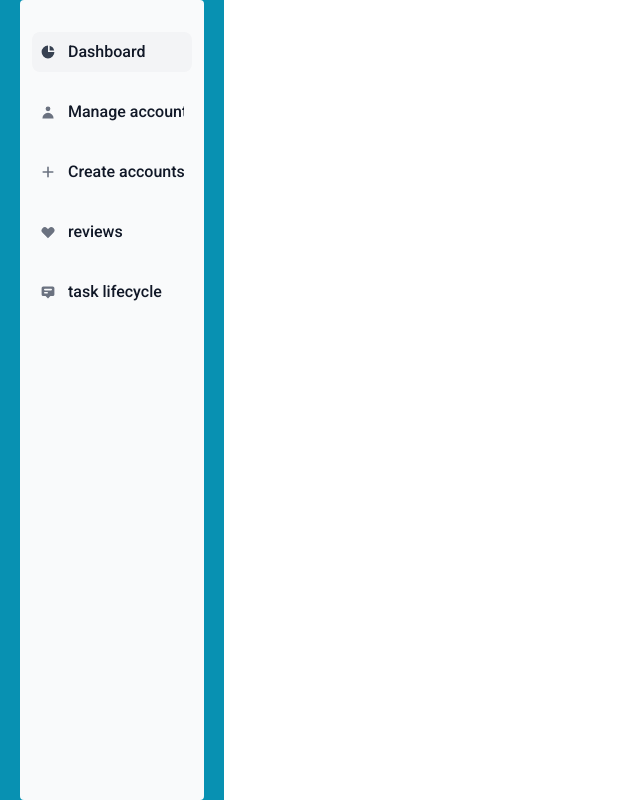
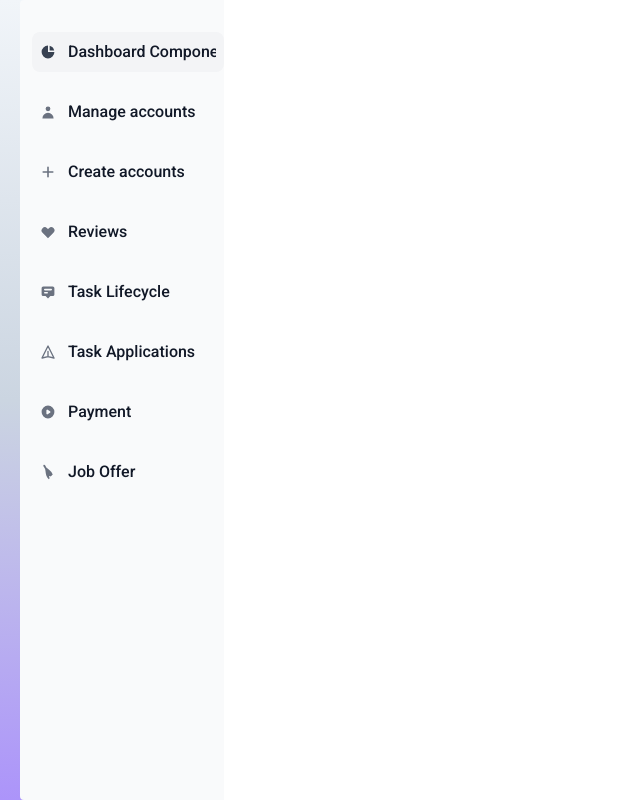
Before and after one commit to Ammen1/LOCAL-LABOR-MARKET-WEB-APPLICATIONS, a React (Vite) app in the folder frontend/: page /dashboard in a window 1280 px wide. Shown: the top 802 px of the page, without its empty margins (0-640 px from the left). Built offline with nearby package versions, Linux system fonts and the light colour scheme; no server answers.

Commit message:
Update DashSidebar component with additional functionality and styling
Enhanced the DashSidebar component by adding icons for new tabs, adjusting styles for improved visual consistency, and implementing context-based authorization to restrict access to unauthorized users or non-administrators.

```diff
--- a/frontend/src/components/Application/MyApplications.jsx
+++ b/frontend/src/components/Application/MyApplications.jsx
@@ -1,17 +1,15 @@
-import React, { useContext, useEffect, useState } from "react";
+import { useContext, useEffect, useState } from "react";
 import { Context } from "../../main";
 import axios from "axios";
 import toast from "react-hot-toast";
 import { useNavigate } from "react-router-dom";
 import ResumeModal from "./ResumeModal";
-import { Button, Card } from "flowbite-react";
+import { Button, } from "flowbite-react";
 import ReviewModal from "./ReviewModal";
 import Ava from "../../assets/Ava.jpeg";
-import { Modal, ModalHeader, ModalBody, ModalFooter } from "flowbite-react";
-import { FaEnvelope, FaPhone, FaMapMarkerAlt } from 'react-icons/fa'; // Importing Font Awesome icons
+import { FaEnvelope, FaPhone, FaMapMarkerAlt } from 'react-icons/fa';
+import { FaStar } from 'react-icons/fa';
 
-import { FaStar } from 'react-icons/fa';
-import { concat } from "lodash";
 
 const MyApplications = () => {
   const { user } = useContext(Context);
@@ -91,8 +89,6 @@ useEffect(() => {
           withCredentials: true,
 
         });
-        // console.log("amen data",response.data.applications)
-
         setApplications(response.data.applications);
       };
 
@@ -214,47 +210,45 @@ useEffect(() => {
   };
 
   return (
-    <section className="page w-full gap-20 bg-gradient-to-b from-slate-50 to-purple-100 via-slate-200">
-      <div className="container mx-auto px-4 py-8 bg-gradient-to-r from-white to-zinc-100 via-slate-500">
-        <h1 className="text-3xl font-bold text-center mb-8 text-white">
+    <section className="page w-full gap-20 bg-gradient-to-b from-slate-50 to-purple-100 via-slate-100">
+      <div className="container mx-auto px-4  bg-gradient-to-r from-white to-zinc-100 via-slate-100">
+        <h1 className="text-3xl font-bold text-center mt-10">
           {user && user.role === "Job Seeker"
             ? "My Applications"
             : "Applications From Job Seekers"}
         </h1>
-        <div className="grid grid-cols-1 gap-8 sm:grid-cols-1 lg:grid-cols-1">
+        <div className="grid grid-cols-1 gap-8 sm:grid-cols-1 lg:grid-cols-1 mb-44">
           {applications.map((application) => (
-            <div key={application._id} className="bg-white rounded-lg shadow-lg overflow-hidden w-full mb-8">
+            <div key={application._id} className=" rounded-lg shadow-lg overflow-hidden w-full mb-8">
               <div className="p-6 w-full">
-              <div className="border shadow-lg w-44 h-44 rounded-full gap-20 justify-center items-center  mt-8 bg-gradient-to-r from-stone-100 to-lime-100 via-white">
+              <div className="border shadow-lg w-44 h-44 rounded-full gap-20 justify-center items-center mt-20 bg-gradient-to-r from-stone-100 to-lime-100 via-white">
                   <img
                     src={application.resume.url}
                     alt="Resume"
-                    className="cursor-pointer  rounded-full"
+                    className="cursor-pointer rounded-full"
                     onClick={() => openModal(application.resume.url)}
                   />
                   </div>
               <div className="mb-4 leading-7 flex items-center gap-9">
                 <div className="flex-1">
                 <h2 className="text-lg font-bold ml-10  mb-2"> <span className=" bg-gradient-to-tl  from-slate-100 to-purple-500 via-slate-100">{application.name}</span></h2>
-                  <div className="  text-4xl text-black">{getStatusMessage(application)}</div>
+                  <div className="  text-2xl text-black">{getStatusMessage(application)}</div>
                   <div className="text-sm">
-                <div className=" p-4 mb-4 rounded-md flex gap-5">
+                <div className="p-4 mb-4 rounded-md flex gap-5">
                   <FaEnvelope icon="envelope" className="mr-2 text-lg  bg-gradient-to-tl from-slate-100 to-purple-500 via-slate-100 " /><span>{application.email}</span><br />
                   <FaPhone icon="phone" className="mr-2 text-lg bg-gradient-to-tl from-slate-100 to-purple-500 via-slate-100" /><span>{application.phone}</span> <br />
                   <FaMapMarkerAlt icon="map-marker" className="mr-2 text-lg  bg-gradient-to-tl from-slate-100 to-purple-500 via-slate-100" /><span>{application.address}</span><br />
-
                 </div>
-                <Card className="text-sm w-full bg-gradient-to-br from-white to-neutral-50 via-white p-4">
+                <div className="text-sm w-full p-4">
                 <div className="overflow-hidden">
-                  {showFullCoverLetter ? application.coverLetter : `${application.coverLetter.slice(0, 400)}...`}
+                  {showFullCoverLetter ? application.coverLetter : `${application.coverLetter.slice(0, 200)}...`}
                 </div>
                 {!showFullCoverLetter && application.coverLetter.length > 400 && (
                   <button onClick={toggleCoverLetterVisibility} className="text-blue-500 hover:underline mt-2">
                     Read More
                   </button>
                 )}
-              </Card>
-
+              </div>
               </div>
               </div>
               </div>
@@ -299,9 +293,9 @@ useEffect(() => {
                   )}
 
                 </div>
-                <div className="bg-gradient-to-r mt-10  from-slate-50 to-purple-50 via-gray-50">
+                <div className="bg-gradient-to-br mt-10">
                 <ul className="grid grid-cols-1 gap-8 sm:grid-cols-2 lg:grid-cols-3">
-              {user && user.role === "Job Seeker" && reviews && reviews.length > 0 ? (
+              {user && user.role === "Job Seeker" && reviews ? (
                 reviews.map((review, index) => {
                   const matchingApplication = applications.find(application =>
                     application.applicantID.user === review.applicantID.user._id &&
@@ -319,7 +313,7 @@ useEffect(() => {
                           <span className="mr-1">{review.employerID.user.name}</span>
                         </div>
                         <div className="mt-2">
-                          <Card className="text-sm p-4">
+                          <div className="text-sm p-4">
                             <div className="overflow-hidden">
                               {review.comment.length <= 500 ? review.comment : `${review.comment.slice(0, 500)}...`}
                             </div>
@@ -333,7 +327,7 @@ useEffect(() => {
                                 <FaStar key={index} className="text-yellow-500 mr-1" />
                               ))}
                             </div>
-                          </Card>
+                          </div>
                         </div>
                       </li>
                     );
--- a/frontend/src/components/DashSibar.jsx
+++ b/frontend/src/components/DashSibar.jsx
@@ -1,18 +1,17 @@
 import { Sidebar } from "flowbite-react";
-import {
-  HiUser,
-  HiHeart,
-  HiAnnotation,
-  HiChartPie,
-  HiPlus
-} from "react-icons/hi";
-import { useEffect, useState } from "react";
+import { HiUser, HiHeart, HiAnnotation, HiChartPie, HiPlus, HiOutlinePlay, HiPlay, HiOutlinePaperAirplane } from "react-icons/hi";
+import { useEffect, useState, useContext } from "react";
 import { Link, useLocation } from "react-router-dom";
-
+import { Context } from "../main";
+import { useNavigate } from "react-router-dom";
+import { GiHedjetWhiteCrown } from "react-icons/gi";
 
 export default function DashSidebar() {
+  const { isAuthorized, user } = useContext(Context);
+  const navigateTo = useNavigate();
   const location = useLocation();
   const [tab, setTab] = useState("");
+
   useEffect(() => {
     const urlParams = new URLSearchParams(location.search);
     const tabFromUrl = urlParams.get("tab");
@@ -21,24 +20,26 @@ export default function DashSidebar() {
     }
   }, [location.search]);
 
+  if (!isAuthorized || (user && user.role !== "Admin")) {
+    navigateTo("/");
+  }
   return (
-    <Sidebar className=" md:w-56   bg-cyan-600 ">
+    <Sidebar className=" bg-gradient-to-b from-slate-100 to-purple-400 via-slate-300 ">
       <Sidebar.Items>
-        <Sidebar.ItemGroup className="flex flex-col space-y-5">
+        <Sidebar.ItemGroup className="flex flex-col space-y-5 ">
           <Link to="/dashboard?tab=dash">
             <Sidebar.Item
               active={tab === "dash" || !tab}
               icon={HiChartPie}
               as="div"
             >
-                Dashboard
+              Dashboard Component
             </Sidebar.Item>
           </Link>
           <Link to="/dashboard?tab=users">
             <Sidebar.Item
               active={tab === "users"}
               icon={HiUser}
-              labelColor="dark"
               as="div"
             >
               Manage accounts
@@ -50,30 +51,54 @@ export default function DashSidebar() {
               icon={HiPlus}
               as="div"
             >
-               Create  accounts
+              Create accounts
             </Sidebar.Item>
           </Link>
-            <>
           <Link to="/dashboard?tab=reviews">
             <Sidebar.Item
               active={tab === "reviews"}
-                  icon={ HiHeart}
+              icon={HiHeart}
               as="div"
             >
-                  reviews
+              Reviews
             </Sidebar.Item>
           </Link>
-              <Link to="/dashboard?tab=comments">
+          <Link to="/dashboard?tab=lifecycle">
             <Sidebar.Item
-                  active={tab === "comments"}
+              active={tab === "lifecycle"}
               icon={HiAnnotation}
               as="div"
             >
-                task lifecycle
+              Task Lifecycle
             </Sidebar.Item>
           </Link>
-            </>
-
+          <Link to="/dashboard?tab=applications">
+            <Sidebar.Item
+              active={tab === "applications"}
+              icon={HiOutlinePaperAirplane}
+              as="div"
+            >
+              Task Applications
+            </Sidebar.Item>
+          </Link>
+          <Link to="/dashboard?tab=payment">
+            <Sidebar.Item
+              active={tab === "payment"}
+              icon={HiPlay}
+              as="div"
+            >
+              Payment
+            </Sidebar.Item>
+          </Link>
+          <Link to="/dashboard?tab=joboffer">
+            <Sidebar.Item
+              active={tab === "joboffer"}
+              icon={GiHedjetWhiteCrown}
+              as="div"
+            >
+             Job Offer
+            </Sidebar.Item>
+          </Link>
         </Sidebar.ItemGroup>
       </Sidebar.Items>
     </Sidebar>
```
Lines whose indentation alone changed are shown as unchanged.
